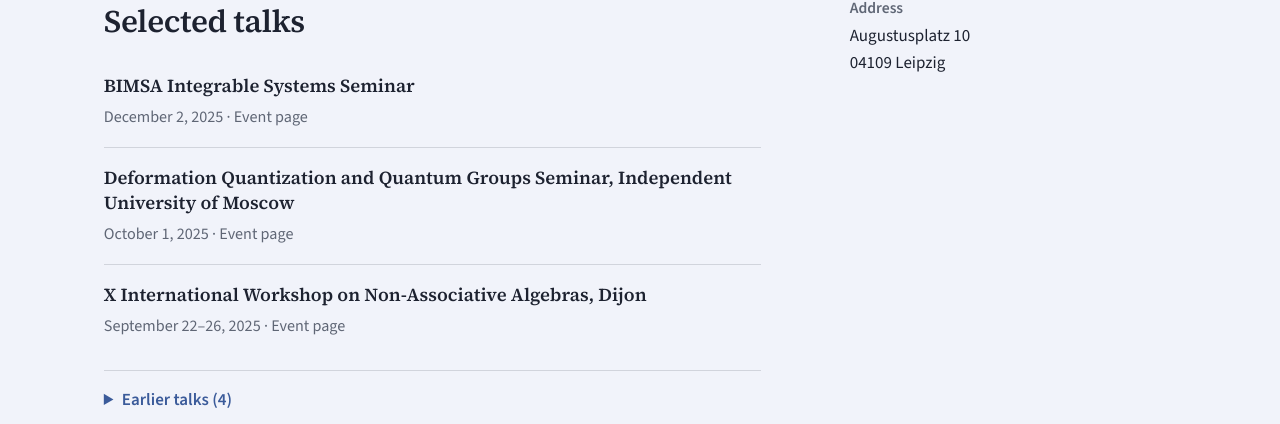
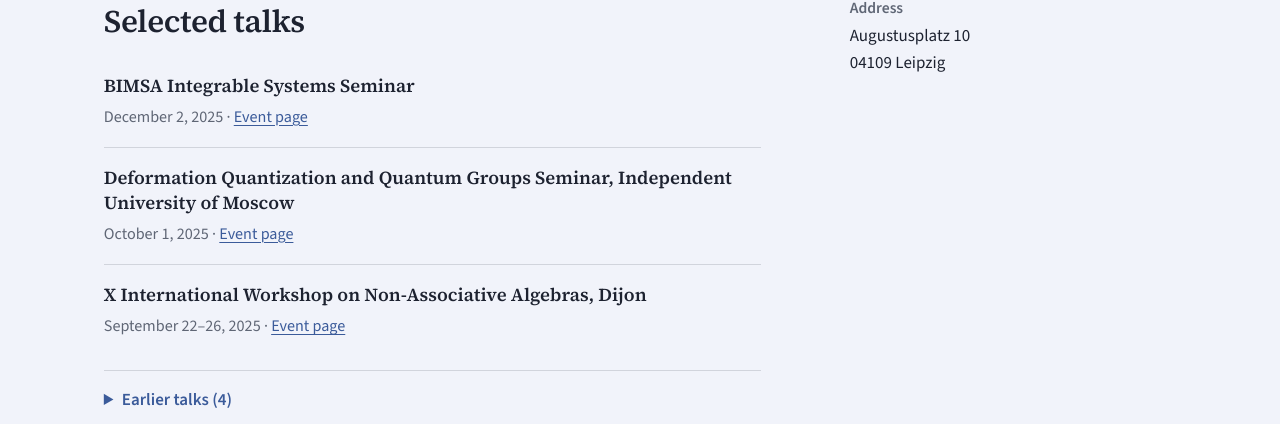
Before and after one commit to n-safonkin/n-safonkin.github.io, a Jekyll site: the page built from index.html, in a window 1280 px wide and 900 px high, scrolled down 781 px. Shown: the part 336-760 px from the top of the window. Built offline with Jekyll 4.4.1, drawn with Linux system fonts in a browser that asks for light colours.

Commit message:
Make talk event links explicit

```diff
--- a/index.html
+++ b/index.html
@@ -44,8 +44,8 @@
       <ul class="talk-list">
       {% for talk in site.data.talks limit:3 %}
         <li class="talk-item">
-          <h3><a href="{{ talk.link }}" target="_blank" rel="noopener">{{ talk.venue }}</a></h3>
-          <p class="meta">{{ talk.date }} · Event page</p>
+          <h3>{{ talk.venue }}</h3>
+          <p class="meta">{{ talk.date }} · <a href="{{ talk.link }}" target="_blank" rel="noopener">Event page</a></p>
         </li>
       {% endfor %}
       </ul>
@@ -56,8 +56,8 @@
         <ul class="talk-list">
         {% for talk in site.data.talks offset:3 %}
           <li class="talk-item">
-            <h3><a href="{{ talk.link }}" target="_blank" rel="noopener">{{ talk.venue }}</a></h3>
-            <p class="meta">{{ talk.date }} · Event page</p>
+            <h3>{{ talk.venue }}</h3>
+            <p class="meta">{{ talk.date }} · <a href="{{ talk.link }}" target="_blank" rel="noopener">Event page</a></p>
           </li>
         {% endfor %}
         </ul>
```
